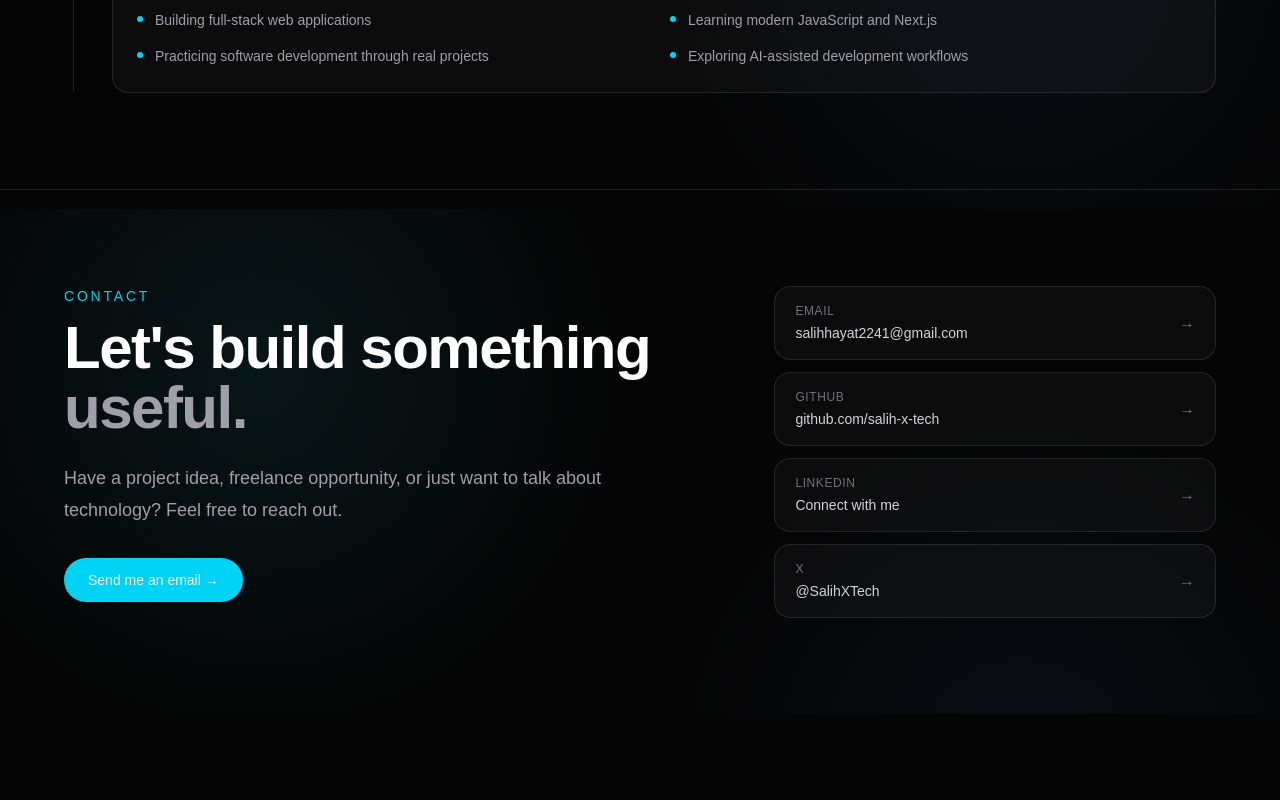
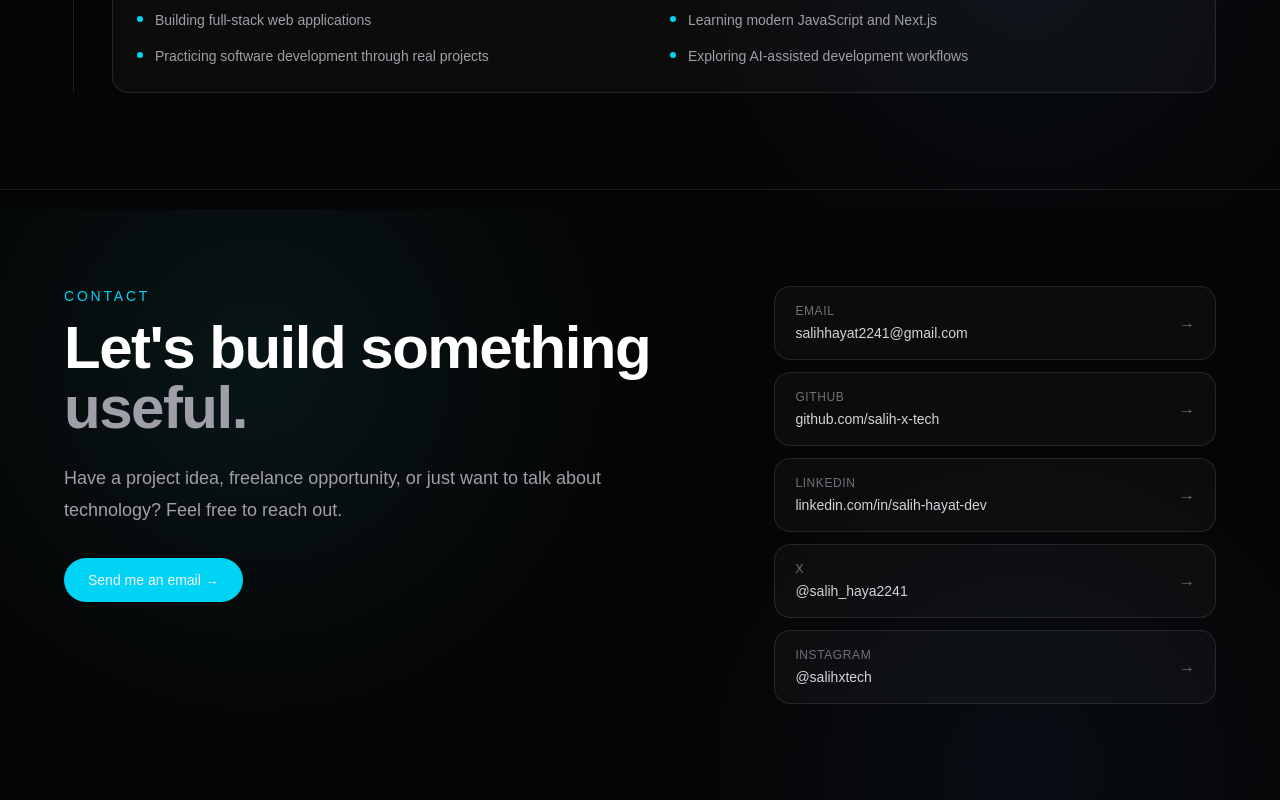
Before and after one commit to salih-x-tech/portfolio-v2, a Next.js app: page / in a window 1280 px wide. Shown: the part 4591-5391 px from the top of the page. Before the commit the page ends 5305 px from the top, so only its background shows below. Built offline with nearby package versions, Linux system fonts and the light colour scheme.

Commit message:
feat: add social profile links

```diff
--- a/components/sections/Contact.tsx
+++ b/components/sections/Contact.tsx
@@ -11,13 +11,18 @@ const contactLinks = [
   },
   {
     label: "LinkedIn",
-    value: "Connect with me",
-    href: "#",
+    value: "linkedin.com/in/salih-hayat-dev",
+    href: "https://www.linkedin.com/in/salih-hayat-dev/",
   },
   {
     label: "X",
-    value: "@SalihXTech",
-    href: "#",
+    value: "@salih_haya2241",
+    href: "https://x.com/salih_haya2241",
+  },
+  {
+    label: "Instagram",
+    value: "@salihxtech",
+    href: "https://www.instagram.com/salihxtech/",
   },
 ];
 
@@ -29,7 +34,6 @@ export default function Contact() {
     >
       <div className="mx-auto max-w-6xl">
         <div className="grid gap-12 lg:grid-cols-[1.2fr_0.8fr]">
-          {/* Intro */}
           <div>
             <p className="mb-3 text-sm font-medium uppercase tracking-[0.2em] text-cyan-400">
               Contact
@@ -53,14 +57,17 @@ export default function Contact() {
             </a>
           </div>
 
-          {/* Contact Links */}
           <div className="space-y-3">
             {contactLinks.map((link) => (
               <a
                 key={link.label}
                 href={link.href}
                 target={link.href.startsWith("http") ? "_blank" : undefined}
-                rel={link.href.startsWith("http") ? "noopener noreferrer" : undefined}
+                rel={
+                  link.href.startsWith("http")
+                    ? "noopener noreferrer"
+                    : undefined
+                }
                 className="group flex items-center justify-between rounded-2xl border border-white/10 bg-white/[0.03] px-5 py-4 transition-all duration-300 hover:border-cyan-400/30 hover:bg-white/[0.05]"
               >
                 <div>
```
